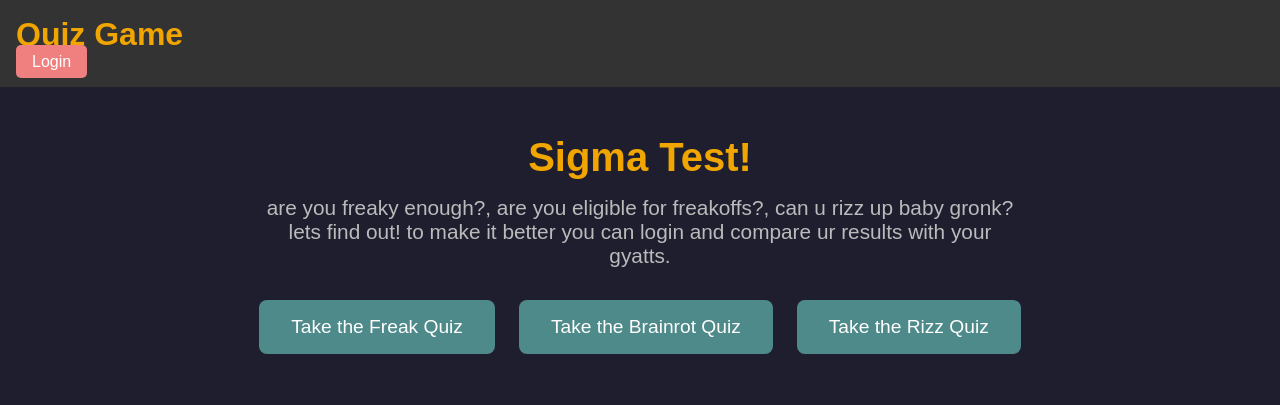
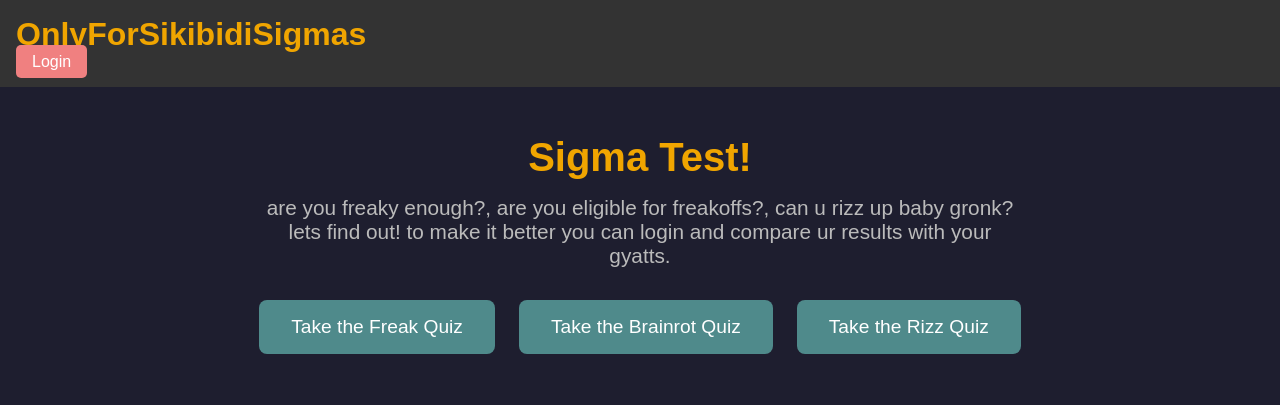
Before and after one commit to Light-Sensei/sigma, a plain HTML site: page index.html in a window 1280 px wide. Drawn offline with Linux system fonts and the light colour scheme.

Commit message:
Update index.html

```diff
--- a/index.html
+++ b/index.html
@@ -11,7 +11,7 @@
     <!-- Header with Login Button -->
     <header>
         <div class="header-content">
-            <h1>Quiz Game</h1>
+            <h1>OnlyForSikibidiSigmas</h1>
             <a href="login.html" class="login-button">Login</a>
         </div>
     </header>
```
